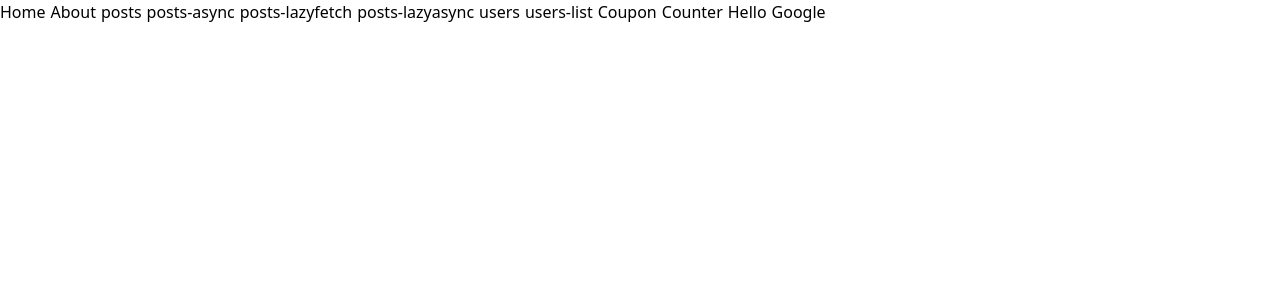
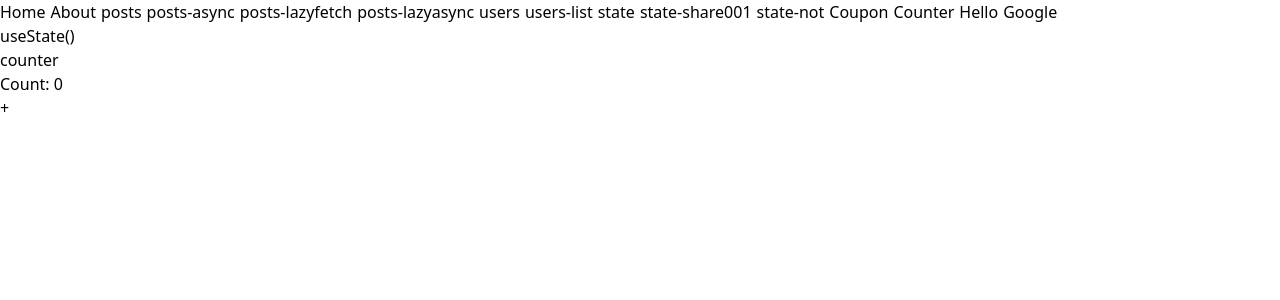
Before and after one commit to akinorina/memo_nuxt3, a Nuxt app: page /state/not in a window 1280 px wide. Shown: the top 300 px of the page. Built offline with nearby package versions, Linux system fonts and the light colour scheme.

Commit message:
useState

```diff
--- a/components/Navbar.vue
+++ b/components/Navbar.vue
@@ -10,6 +10,9 @@
     <NuxtLink :to="{ name: 'posts-lazyasync' }">posts-lazyasync</NuxtLink>
     <NuxtLink :to="{ name: 'users' }">users</NuxtLink>
     <NuxtLink :to="{ name: 'users-list' }">users-list</NuxtLink>
+    <NuxtLink :to="{ name: 'state' }">state</NuxtLink>
+    <NuxtLink :to="{ name: 'state-share001' }">state-share001</NuxtLink>
+    <NuxtLink :to="{ name: 'state-not' }">state-not</NuxtLink>
     <NuxtLink to="/coupon">Coupon</NuxtLink>
     <NuxtLink to="/counter">Counter</NuxtLink>
     <NuxtLink to="/hello">Hello</NuxtLink>
--- /dev/null
+++ b/composables/useCounter2.ts
@@ -0,0 +1,3 @@
+export const useCounter2 = () => {
+  return useState(() => 0);
+}
--- /dev/null
+++ b/pages/state/index.vue
@@ -0,0 +1,16 @@
+<script lang="ts" setup>
+const counter = useCounter2();
+</script>
+
+<template>
+  <div>
+    <h1>useState()</h1>
+    <h2>counter</h2>
+    <div>
+      <p>Count: {{ counter }}</p>
+      <div><button @click="counter++">+</button></div>
+    </div>
+  </div>
+</template>
+
+<style scoped></style>
--- /dev/null
+++ b/pages/state/not.vue
@@ -0,0 +1,16 @@
+<script lang="ts" setup>
+const counter = ref(0);
+</script>
+
+<template>
+  <div>
+    <h1>useState()</h1>
+    <h2>counter</h2>
+    <div>
+      <p>Count: {{ counter }}</p>
+      <div><button @click="counter++">+</button></div>
+    </div>
+  </div>
+</template>
+
+<style scoped></style>
--- /dev/null
+++ b/pages/state/share001.vue
@@ -0,0 +1,16 @@
+<script lang="ts" setup>
+const counter = useCounter2()
+</script>
+
+<template>
+  <div>
+    <h1>useState()</h1>
+    <h2>counter - share001</h2>
+    <div>
+      <p>Count: {{ counter }}</p>
+      <div><button @click="counter++">+</button></div>
+    </div>
+  </div>
+</template>
+
+<style scoped></style>
```
